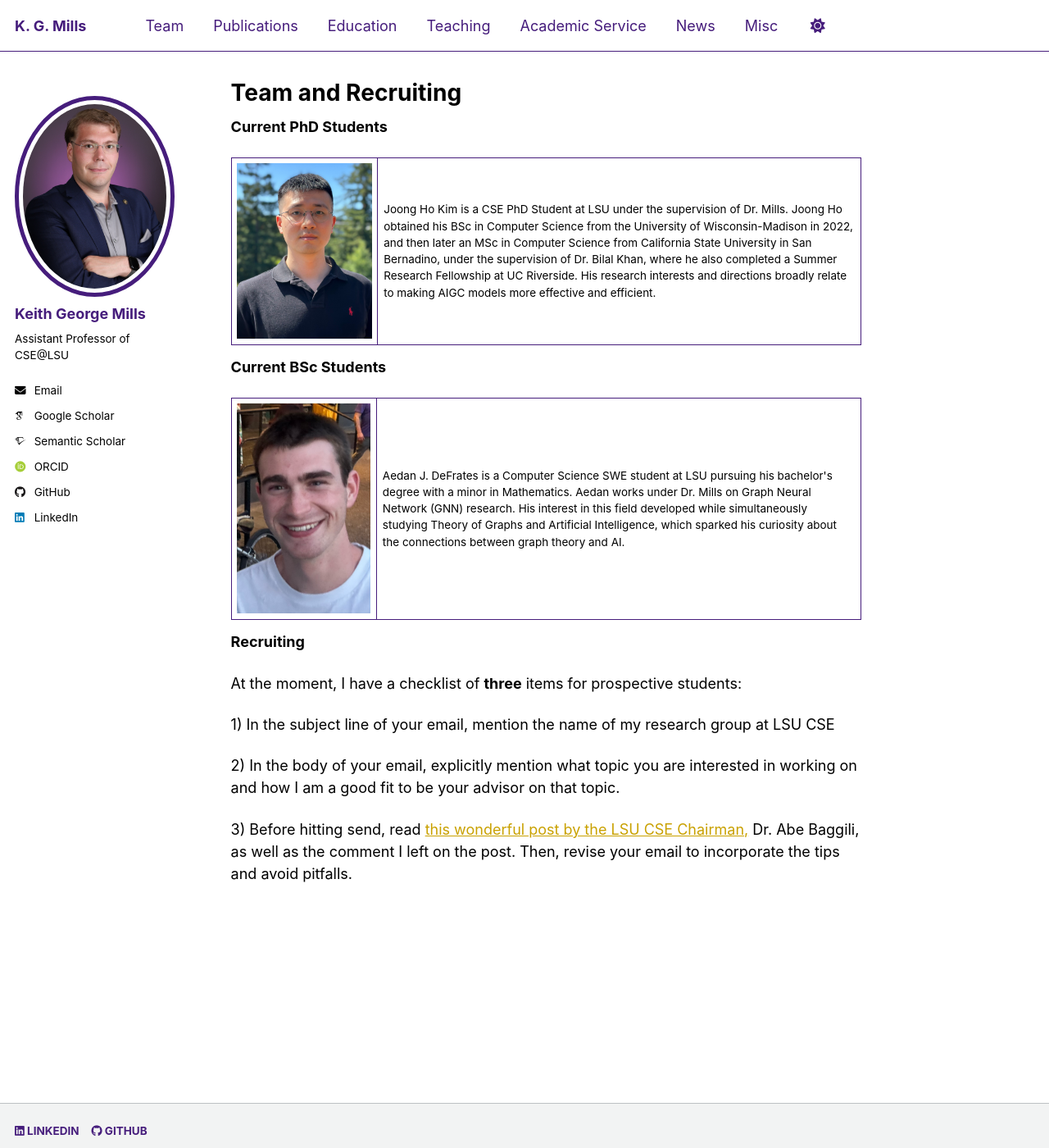
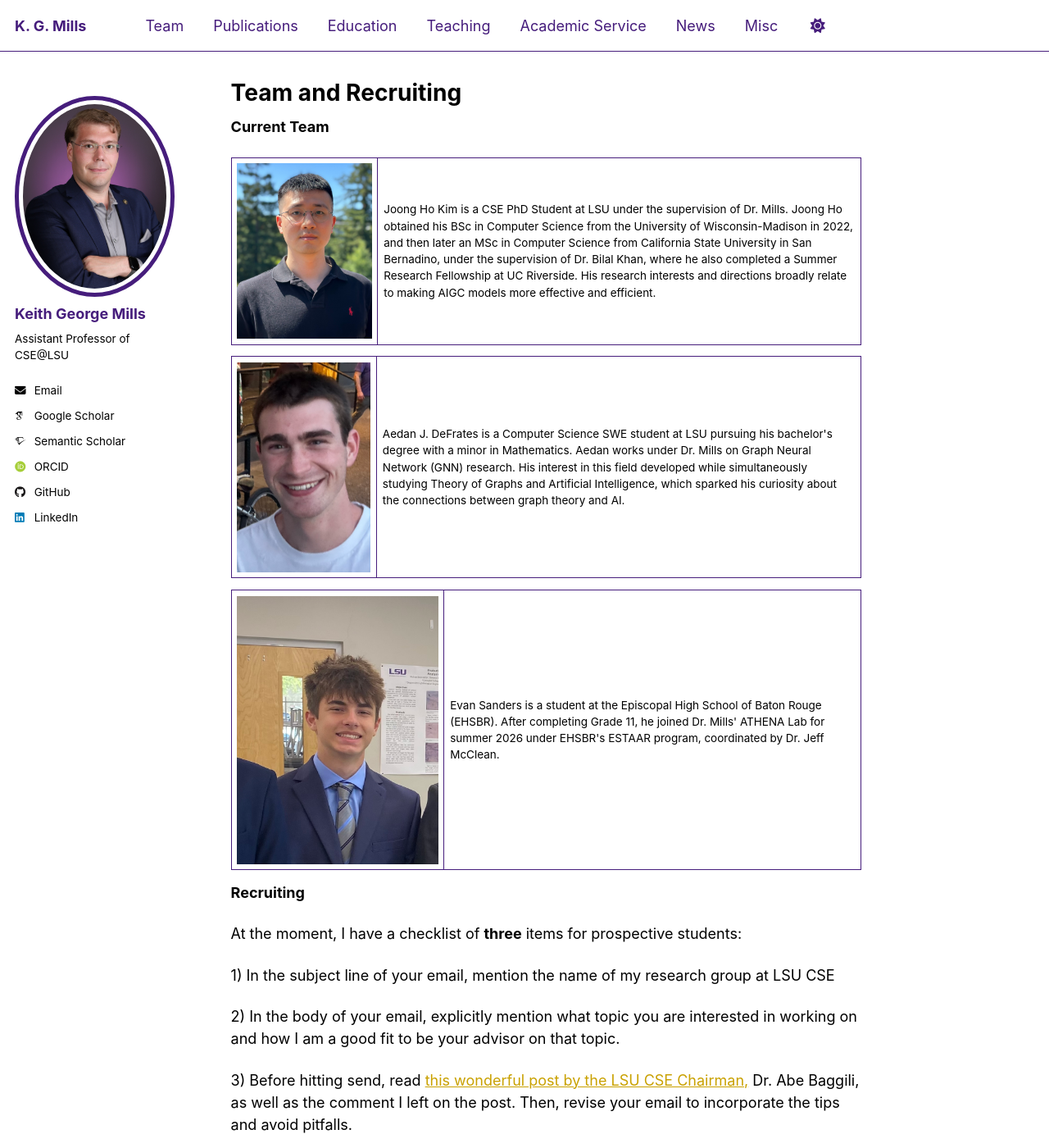
Before and after one commit to kgmills/kgmills.github.io, a Jekyll site: the page built from _pages/team.md, in a window 1280 px wide and 1400 px high. Shown: the whole window at 82% size. Built offline with Jekyll 4.4.1, drawn with Linux system fonts in a browser that asks for light colours; some web fonts are replaced.

Commit message:
Add Evan

```diff
--- a/_pages/team.md
+++ b/_pages/team.md
@@ -4,7 +4,7 @@ title: Team and Recruiting
 author_profile: true
 ---
 
-**Current PhD Students**
+**Current Team**
 
 <table>
   <tr>
@@ -17,9 +17,6 @@ author_profile: true
   </tr>
 </table>
 
-
-**Current BSc Students**
-
 <table>
   <tr>
     <td>
@@ -27,6 +24,17 @@ author_profile: true
     </td>
     <td>
         Aedan J. DeFrates is a Computer Science SWE student at LSU pursuing his bachelor's degree with a minor in Mathematics. Aedan works under Dr. Mills on Graph Neural Network (GNN) research. His interest in this field developed while simultaneously studying Theory of Graphs and Artificial Intelligence, which sparked his curiosity about the connections between graph theory and AI.
+    </td>
+  </tr>
+</table>
+
+<table>
+  <tr>
+    <td>
+      <img src="/images/esanders.jpeg" alt="Evan Sanders" width="800" />
+    </td>
+    <td>
+        Evan Sanders is a student at the Episcopal High School of Baton Rouge (EHSBR). After completing Grade 11, he joined Dr. Mills' ATHENA Lab for summer 2026 under EHSBR's ESTAAR program, coordinated by Dr. Jeff McClean.
     </td>
   </tr>
 </table>
```
Also changed, not shown: images/esanders.jpeg (added).
